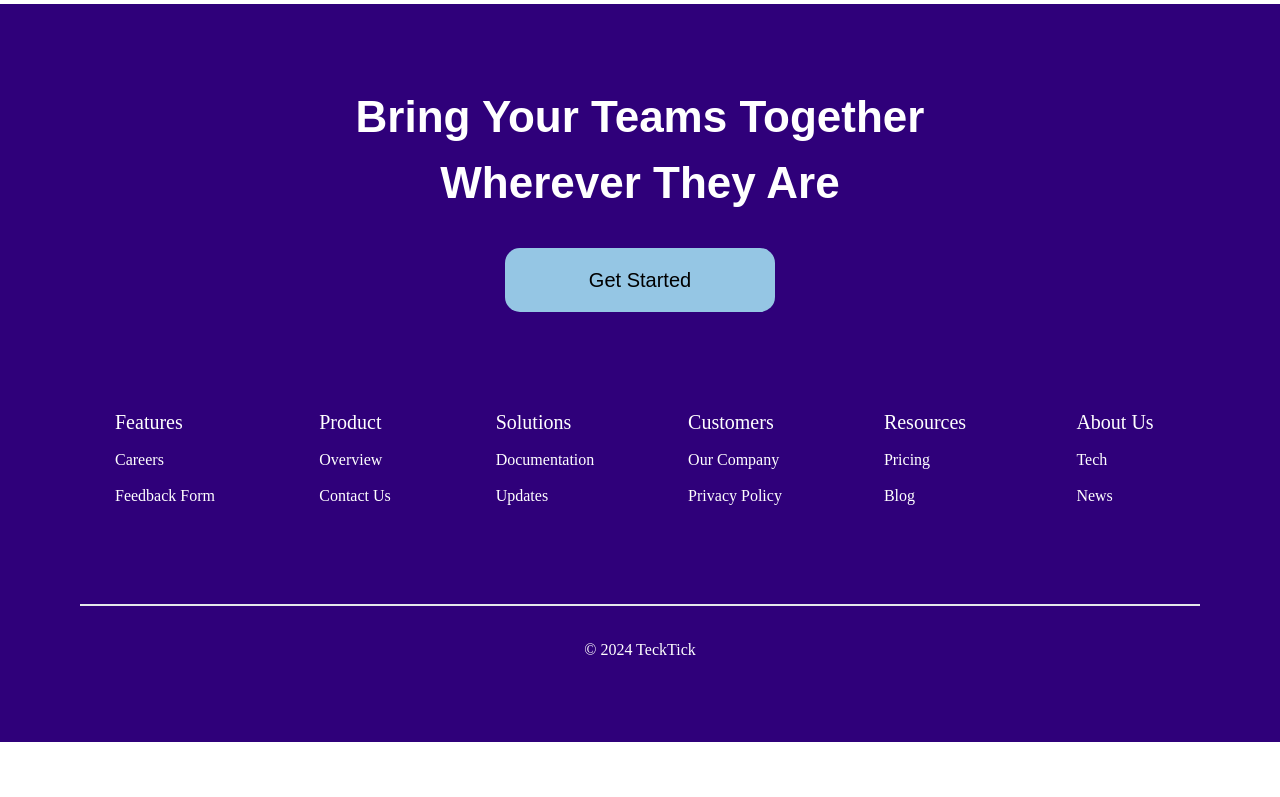
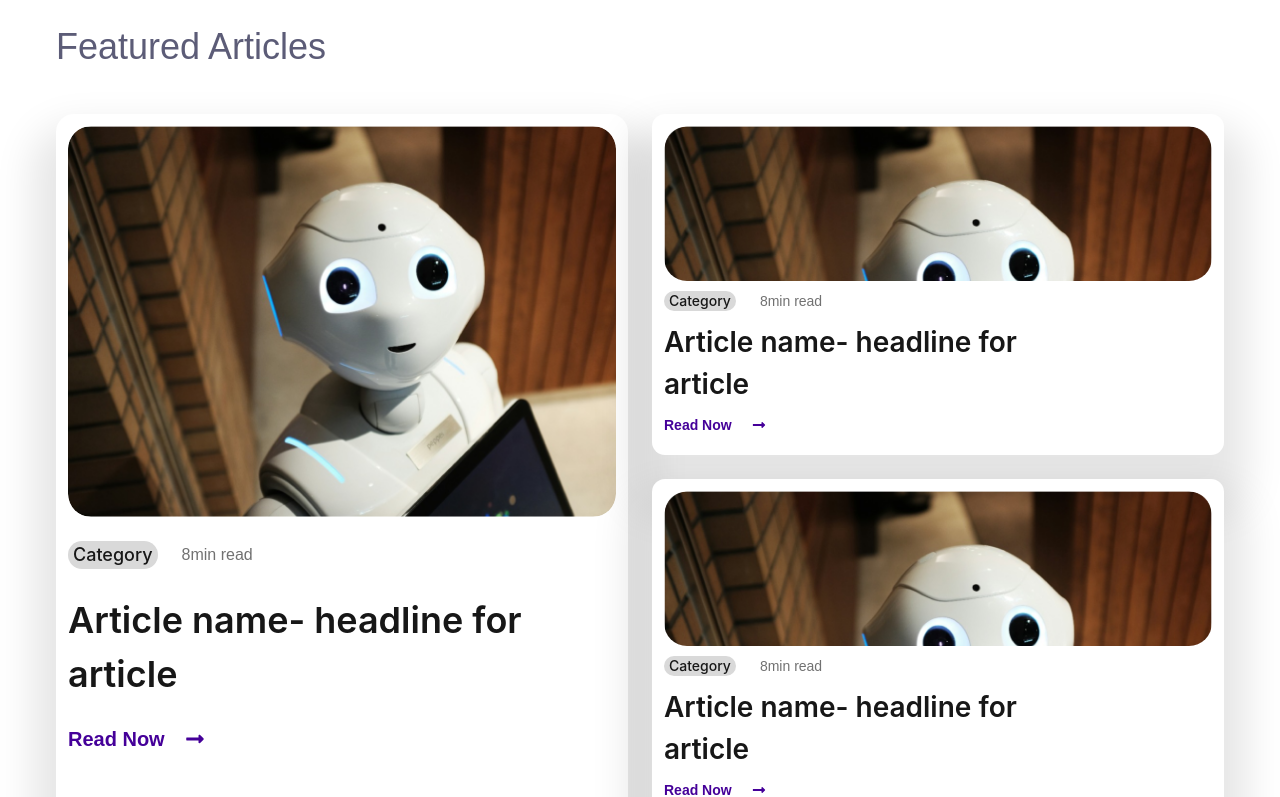
Before and after one commit to TeckTick/tecktick-landingPage, a React (Create React App) app: page /blog in a window 1280 px wide. Shown: the part 404-1201 px from the top of the page. Before the commit the page ends 1146 px from the top, so only its background shows below. Built offline with nearby package versions, Linux system fonts and the light colour scheme; the HTML template or start-up script is replaced by a standard one.

Commit message:
create featured section

```diff
--- a/src/components/blogpages/featured/Featured.js
+++ b/src/components/blogpages/featured/Featured.js
@@ -1,9 +1,86 @@
-import React from 'react'
-
+import React from "react";
+import { FaLongArrowAltRight } from "react-icons/fa";
+import featured1 from "../../../assets/images/featured1.png";
+import "./featured.css";
 const Featured = () => {
   return (
-    <div>Featured</div>
-  )
-}
+    <div className="bg-white px-5 lg:px-14 py-10">
+      <h1 className="font-montserrat font-medium text-[24px] sm:text-[32px] md:text-[36px] text-[#5C5C77]">
+        Featured Articles
+      </h1>
+      <div className="grid grid-cols-1 lg:grid-cols-2 mx-auto items-center mt-10 gap-6 ">
+        <div className="max-w-[605px] max-h-[705px] h-full bg-white  custom-shadow w-full flex flex-col gap-6 p-3  rounded-[18px] mx-auto pb-14">
+          <div className="w-full max-w-[575px] max-h-[391px] overflow-hidden h-full rounded-[23px]">
+            <img
+              src={featured1}
+              alt="featured1"
+              className="h-full w-full object-cover rounded-[23px]"
+            />
+          </div>
+          <div className="flex gap-6 items-center text-base">
+            <span className="text-[#171717] font-inter font-medium bg-[#D9D9D9] rounded-[18px] px-[5px] text-lg">
+              Category
+            </span>
+            <p className="font-montserrat text-[#13131399]">8min read</p>
+          </div>
+          <h1 className="font-inter text-[#171717] font-semibold text-[20px] sm:text-[32px] lg:text-[36px] max-w-[570px]">
+            Article name- headline for article
+          </h1>
+          <button className="flex gap-5 font-montserrat font-semibold text-[#450099] text-xl items-center">
+            <p>Read Now</p>
+            <FaLongArrowAltRight />
+          </button>
+        </div>
 
-export default Featured
+        <div className="flex flex-col max-w-[605px] w-full justify-between gap-6 max-h-[705px] h-full mx-auto">
+          <div className="  bg-white custom-shadow w-full flex flex-col gap-2.5  p-3  rounded-[13px] pb-5 mx-auto max-h-[341px] ">
+            <div className="w-full overflow-hidden h-full rounded-[23px] max-h-[156px] ">
+              <img
+                src={featured1}
+                alt="featured1"
+                className="w-full object-cover rounded-[23px]"
+              />
+            </div>
+            <div className="flex gap-6 items-center text-sm">
+              <span className="text-[#171717] font-inter font-medium bg-[#D9D9D9] rounded-[18px] px-[5px] ">
+                Category
+              </span>
+              <p className="font-montserrat text-[#13131399]">8min read</p>
+            </div>
+            <h1 className="font-inter text-[#171717] font-semibold text-[28px] md:max-w-[419px]">
+              Article name- headline for article
+            </h1>
+            <button className="flex gap-5 font-montserrat font-semibold text-[#450099] text-sm items-center">
+              <p>Read Now</p>
+              <FaLongArrowAltRight />
+            </button>
+          </div>
+          <div className="  bg-white custom-shadow w-full flex flex-col gap-2.5  p-3  rounded-[13px] mx-auto max-h-[341px] pb-5 ">
+            <div className="w-full overflow-hidden h-full rounded-[23px] max-h-[156px] ">
+              <img
+                src={featured1}
+                alt="featured1"
+                className="w-full object-cover rounded-[23px]"
+              />
+            </div>
+            <div className="flex gap-6 items-center text-sm">
+              <span className="text-[#171717] font-inter font-medium bg-[#D9D9D9] rounded-[18px] px-[5px] ">
+                Category
+              </span>
+              <p className="font-montserrat text-[#13131399]">8min read</p>
+            </div>
+            <h1 className="font-inter text-[#171717] font-semibold text-[28px] md:max-w-[419px]">
+              Article name- headline for article
+            </h1>
+            <button className="flex gap-5 font-montserrat font-semibold text-[#450099] text-sm items-center">
+              <p>Read Now</p>
+              <FaLongArrowAltRight />
+            </button>
+          </div>
+        </div>
+      </div>
+    </div>
+  );
+};
+
+export default Featured;
--- /dev/null
+++ b/src/components/blogpages/featured/featured.css
@@ -0,0 +1,3 @@
+.custom-shadow{
+    box-shadow: 0px 35px 39px 23px rgba(0,0,0,0.1);
+}
```
Also changed, not shown: src/assets/images/featured1.png (added).
